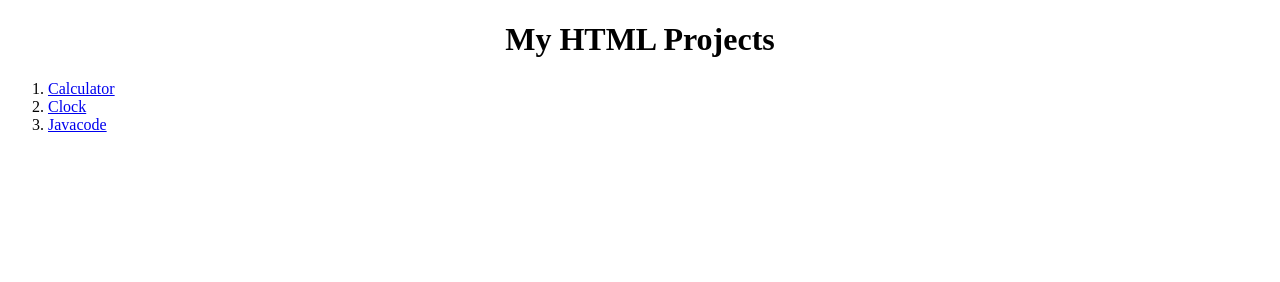
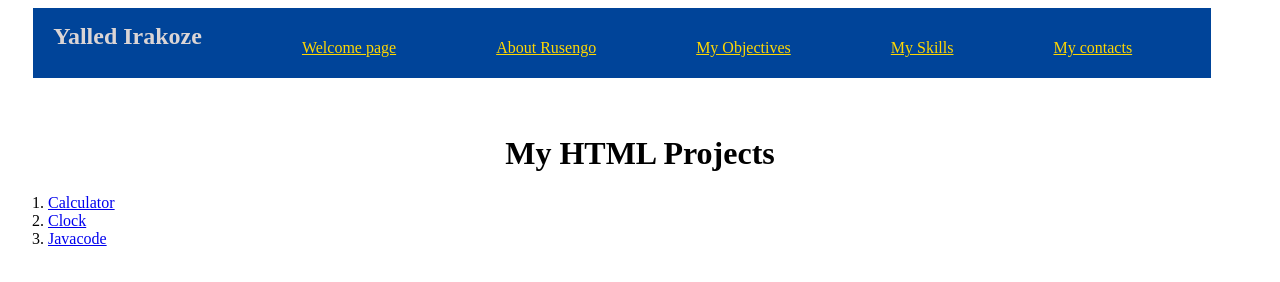
Before and after one commit to 617637/Lycee-Rusengo, a plain HTML site: page Myprojects.html in a window 1280 px wide. Drawn offline with Linux system fonts and the light colour scheme.

Commit message:
Update Myprojects.html

```diff
--- a/Myprojects.html
+++ b/Myprojects.html
@@ -7,6 +7,15 @@
     <link rel="stylesheet" href="style.css">
 </head>
 <body>
+    <div id="home">
+           <h2 id="Yayaname">Yalled Irakoze</h2>
+            <p><a target="_self"  href="Welcome.html"> Welcome page</a> </p>
+            <p><a target="_self" href="About Rusengo Lycee.html"> About Rusengo</a></p>
+            <p><a target="_self" href="Myobjective.html">My Objectives</a></p>
+            <p><a target="_self" href="Competences.html">My Skills</a></p>
+            <p><a target="_self" href="contact.html">My contacts</a></p>
+</div id="main-content">
+    <br><br>
     <h1>My HTML Projects</h1>
   <ol>
     <li><a target="_parent" href="Calculateur.html">Calculator</a></li>
@@ -15,4 +24,5 @@
   </ol>
 
 </body>
+
 </html>
```
